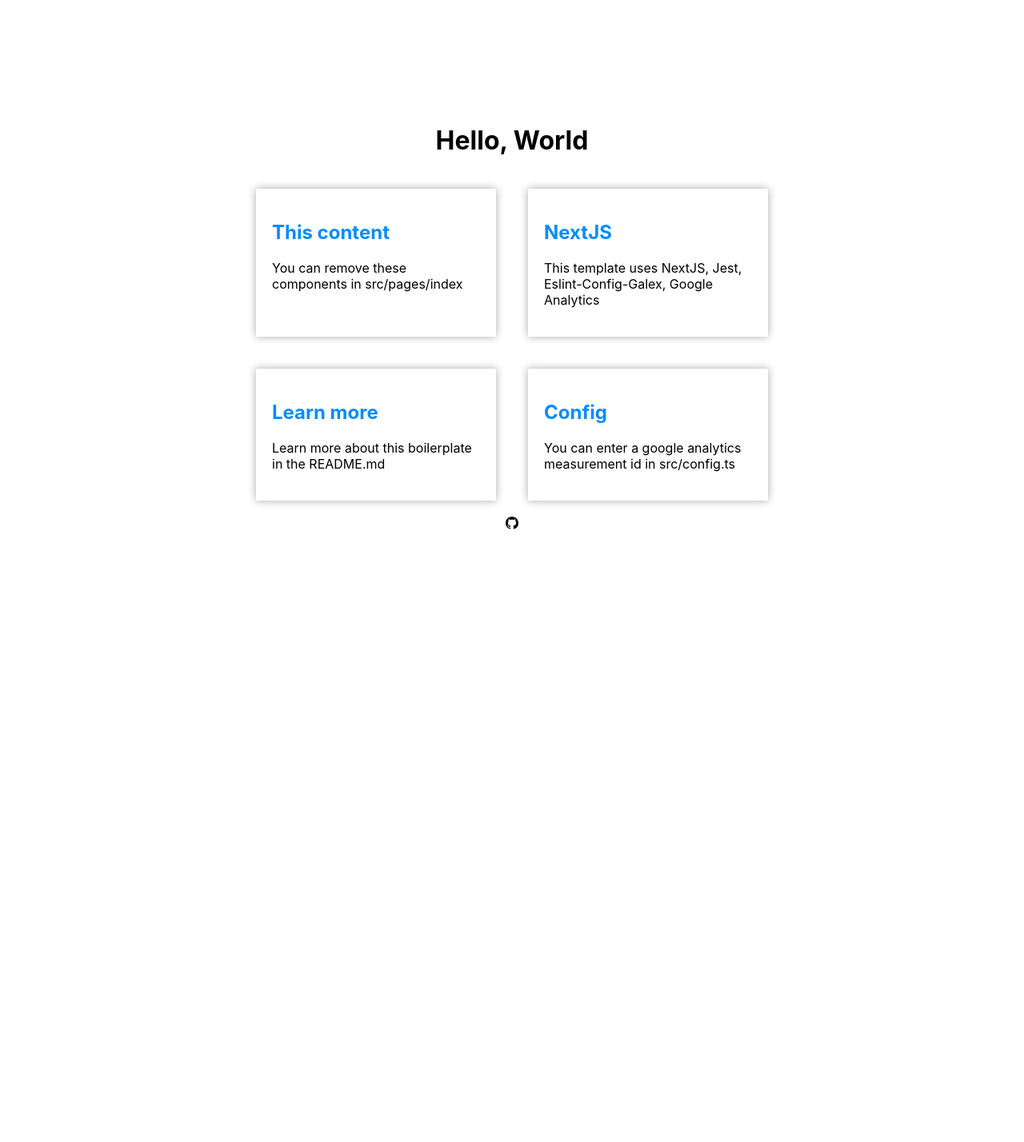
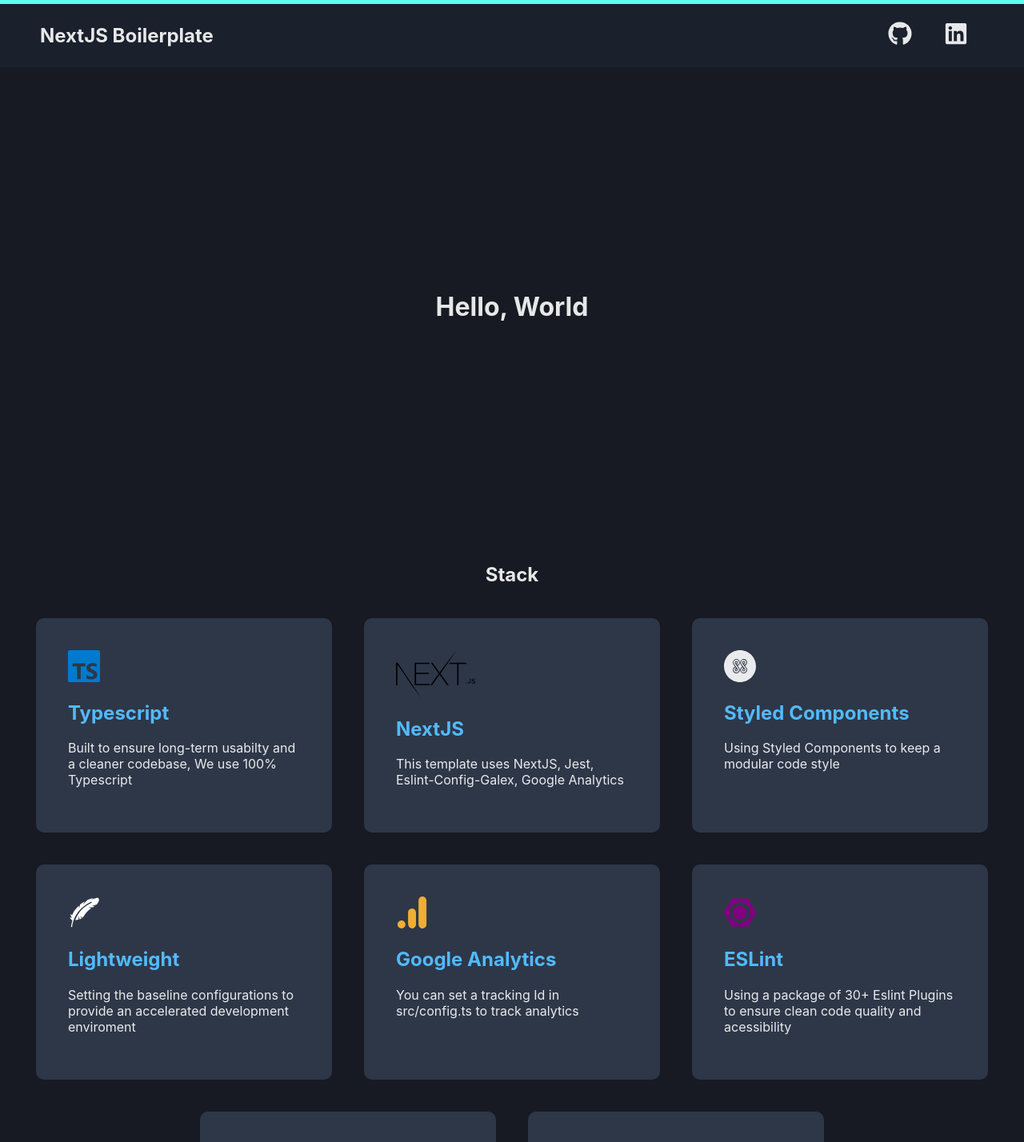
Before and after one commit to NikSchaefer/nextjs-boilerplate, a Next.js app: page / in a window 1280 px wide. Shown: the top 1428 px of the page at 80% size. Before the commit the page ends 800 px from the top, so only its background shows below. Built offline with nearby package versions, Linux system fonts and the light colour scheme.

Commit message:
Boilerplate

```diff
--- a/package.json
+++ b/package.json
@@ -22,6 +22,7 @@
 		"next": "10.0.5",
 		"react": "17.0.1",
 		"react-dom": "17.0.1",
+		"react-icons": "^4.1.0",
 		"styled-components": "^5.2.1",
 		"typescript": "^4.1.3"
 	},
--- a/src/components/header.tsx
+++ b/src/components/header.tsx
@@ -1,7 +1,37 @@
+import { FaGithub, FaLinkedin } from "react-icons/fa";
 import styled from "styled-components";
 
-const Header = styled.header``;
+const Header = styled.header`
+	background-color: #1a202c;
+	padding: 5px 50px;
+	display: flex;
+	box-sizing: border-box;
+	border-top: 5px #5cfff1 solid;
+	justify-content: space-between;
+	align-items: center;
+`;
+const StyledLink = styled.a`
+	margin: 0 20px;
+`;
 // eslint-disable-next-line import/no-default-export
 export default function Main(): JSX.Element {
-	return <Header />;
+	return (
+		<Header>
+			<h2>NextJS Boilerplate</h2>
+			<div>
+				<StyledLink
+					href="https://github.com/NikSchaefer/nextjs-boilerplate"
+					aria-label="Github"
+				>
+					<FaGithub size="30px" />
+				</StyledLink>
+				<StyledLink
+					href="https://www.linkedin.com/in/nik-schaefer/"
+					aria-label="LinkedIn"
+				>
+					<FaLinkedin size="30px" />
+				</StyledLink>
+			</div>
+		</Header>
+	);
 }
--- /dev/null
+++ b/src/components/icons.tsx
@@ -0,0 +1,14 @@
+function NextJS(): JSX.Element {
+	return (
+		<svg
+			height="60"
+			viewBox=".145 .207 147.685 89.291"
+			width="99"
+			xmlns="http://www.w3.org/2000/svg"
+		>
+			<path d="m34.992 23.495h27.855v2.219h-25.301v16.699h23.792v2.219h-23.792v18.334h25.591v2.219h-28.145zm30.35 0h2.96l13.115 18.334 13.405-18.334 18.233-23.288-29.955 43.549 15.436 21.429h-3.076l-14.043-19.502-14.101 19.502h-3.018l15.552-21.429-14.507-20.261zm34.297 2.219v-2.219h31.742v2.219h-14.623v39.47h-2.554v-39.47h-14.564zm-99.494-2.219h3.192l44.011 66.003-18.188-24.313-26.346-38.537-.116 38.537h-2.553zm130.98 38.801c-.523 0-.914-.405-.914-.928 0-.524.391-.929.913-.929.528 0 .913.405.913.929 0 .523-.385.928-.913.928zm2.508-2.443h1.367c.019.742.56 1.24 1.354 1.24.888 0 1.391-.535 1.391-1.539v-6.356h1.391v6.362c0 1.808-1.043 2.849-2.77 2.849-1.62 0-2.732-1.01-2.732-2.556zm7.322-.08h1.379c.118.853.95 1.395 2.149 1.395 1.117 0 1.937-.58 1.937-1.377 0-.685-.521-1.097-1.708-1.377l-1.155-.28c-1.62-.38-2.36-1.166-2.36-2.487 0-1.602 1.304-2.668 3.26-2.668 1.82 0 3.15 1.066 3.23 2.58h-1.354c-.13-.828-.85-1.346-1.894-1.346-1.1 0-1.832.53-1.832 1.34 0 .642.472 1.01 1.64 1.284l.987.243c1.838.43 2.596 1.178 2.596 2.53 0 1.72-1.33 2.799-3.453 2.799-1.987 0-3.323-1.029-3.422-2.637z" />
+		</svg>
+	);
+}
+
+export { NextJS };
--- a/src/components/icons/github.tsx
+++ /dev/null
@@ -1,16 +0,0 @@
-// eslint-disable-next-line import/no-default-export
-export default function IconGithub(): JSX.Element {
-	return (
-		<svg
-			xmlns="http://www.w3.org/2000/svg"
-			viewBox="0 0 16 16"
-			width="16"
-			height="16"
-		>
-			<path
-				fillRule="evenodd"
-				d="M8 0C3.58 0 0 3.58 0 8c0 3.54 2.29 6.53 5.47 7.59.4.07.55-.17.55-.38 0-.19-.01-.82-.01-1.49-2.01.37-2.53-.49-2.69-.94-.09-.23-.48-.94-.82-1.13-.28-.15-.68-.52-.01-.53.63-.01 1.08.58 1.23.82.72 1.21 1.87.87 2.33.66.07-.52.28-.87.51-1.07-1.78-.2-3.64-.89-3.64-3.95 0-.87.31-1.59.82-2.15-.08-.2-.36-1.02.08-2.12 0 0 .67-.21 2.2.82.64-.18 1.32-.27 2-.27.68 0 1.36.09 2 .27 1.53-1.04 2.2-.82 2.2-.82.44 1.1.16 1.92.08 2.12.51.56.82 1.27.82 2.15 0 3.07-1.87 3.75-3.65 3.95.29.25.54.73.54 1.48 0 1.07-.01 1.93-.01 2.2 0 .21.15.46.55.38A8.013 8.013 0 0016 8c0-4.42-3.58-8-8-8z"
-			/>
-		</svg>
-	);
-}
--- a/src/components/icons/index.tsx
+++ /dev/null
@@ -1 +0,0 @@
-export { default as IconGithub } from "./github";
--- a/src/config.ts
+++ b/src/config.ts
@@ -2,5 +2,5 @@
 const GA_TRACKING_ID = "U-XXXXXX";
 const IS_PRODUCTION = process.env.NODE_ENV === "production";
 const IS_TEST = process.env.NODE_ENV === "test";
-const IS_BROWSER = typeof window !== 'undefined';
+const IS_BROWSER = typeof window !== "undefined";
 export { GA_TRACKING_ID, IS_PRODUCTION, IS_TEST, IS_BROWSER };
--- a/src/pages/index.tsx
+++ b/src/pages/index.tsx
@@ -1,70 +1,113 @@
-import { IconGithub } from "@components/icons";
+import { GiFeather } from "react-icons/gi";
+import {
+	SiTypescript,
+	SiGoogleanalytics,
+	SiEslint,
+	SiJest,
+	SiStyleshare,
+} from "react-icons/si";
+import { FaReact } from 'react-icons/fa'
 import styled from "styled-components";
+
+import { NextJS } from "../components/icons";
 
 const Container = styled.main`
 	display: flex;
 	flex-direction: column;
 	justify-content: center;
 	align-items: center;
-	height: 100vh;
+	min-height: 600px;
 `;
-const StyledDiv = styled.div`
+const FlexContainer = styled.div`
 	display: flex;
 	flex-wrap: wrap;
-	max-width: 700px;
+	max-width: 1300px;
 	justify-content: center;
 `;
-
-const StyledComponent = styled.div`
-	width: 300px;
+const Box = styled.div`
+	max-width: 370px;
+	width: 100%;
 	text-align: left;
 	box-sizing: border-box;
-	padding: 20px;
+	padding: 40px;
 	margin: 20px;
-	transition: box-shadow 0.3s ease-in-out;
-	box-shadow: 0 0 10px rgba(0, 0, 0, 0.342);
+	position: relative;
+	background-color: #2e3748;
+	border-radius: 10px;
+	top: 0;
+	transition: all ease-in-out 0.2s;
+	&:hover {
+		top: -8px;
+	}
 	& h2 {
-		color: #008cff;
-	}
-	&:hover {
-		box-shadow: 0 0 20px rgba(0, 0, 0, 0.342);
+		color: #52baff;
 	}
 `;
 // eslint-disable-next-line import/no-default-export
 export default function Home(): JSX.Element {
 	return (
 		<Container>
-			<h1>Hello, World</h1>
-			<StyledDiv>
-				<StyledComponent>
-					<h2>This content</h2>
-					<p>You can remove these components in src/pages/index</p>
-				</StyledComponent>
-				<StyledComponent>
+			<Container>
+				<h1>Hello, World</h1>
+			</Container>
+			<h2>Stack</h2>
+			<FlexContainer>
+				<Box>
+					<SiTypescript size="40px" color="#007acd" />
+					<h2>Typescript</h2>
+					<p>
+						Built to ensure long-term usabilty and a cleaner
+						codebase, We use 100% Typescript
+					</p>
+				</Box>
+				<Box>
+					<NextJS />
 					<h2>NextJS</h2>
 					<p>
 						This template uses NextJS, Jest, Eslint-Config-Galex,
 						Google Analytics
 					</p>
-				</StyledComponent>
-				<StyledComponent>
-					<h2>Learn more</h2>
-					<p>Learn more about this boilerplate in the README.md</p>
-				</StyledComponent>
-				<StyledComponent>
-					<h2>Config</h2>
+				</Box>
+				<Box>
+					<SiStyleshare size="40px" />
+					<h2>Styled Components</h2>
+					<p>Using Styled Components to keep a modular code style</p>
+				</Box>
+				<Box>
+					<GiFeather size="40px" color="white" />
+					<h2>Lightweight</h2>
 					<p>
-						You can enter a google analytics measurement id in
-						src/config.ts
+						Setting the baseline configurations to provide an
+						accelerated development enviroment
 					</p>
-				</StyledComponent>
-			</StyledDiv>
-			<a
-				aria-label="Github"
-				href="https://github.com/NikSchaefer/nextjs-typescript"
-			>
-				<IconGithub />
-			</a>
+				</Box>
+				<Box>
+					<SiGoogleanalytics size="40px" color="#f0ae33" />
+					<h2>Google Analytics</h2>
+					<p>
+						You can set a tracking Id in src/config.ts to track
+						analytics
+					</p>
+				</Box>
+				<Box>
+					<SiEslint size="40px" color="purple" />
+					<h2>ESLint</h2>
+					<p>
+						Using a package of 30+ Eslint Plugins to ensure clean
+						code quality and acessibility
+					</p>
+				</Box>
+				<Box>
+					<SiJest size="40px" color="red" />
+					<h2>Jest</h2>
+					<p>All tests, integration and unit run throught jest</p>
+				</Box>
+				<Box>
+					<FaReact size="40px" color="green" />
+					<h2>React Icons</h2>
+					<p>Icons from popular packages. <a style={{color:'#00ffaa'}} href="https://react-icons.github.io/react-icons">All Icons</a> </p>
+				</Box>
+			</FlexContainer>
 		</Container>
 	);
 }
--- a/src/styles/global.css
+++ b/src/styles/global.css
@@ -5,6 +5,8 @@
 	font-family: -apple-system, BlinkMacSystemFont, Segoe UI, Roboto, Oxygen,
 		Ubuntu, Cantarell, Fira Sans, Droid Sans, Helvetica Neue, sans-serif;
 	text-align: center;
+	color: rgba(255, 255, 255, 0.897);
+	background-color: #171a23;
 }
 
 a {
```
Also changed, not shown: 1 other file (tests, documents, lock files or other folders).
